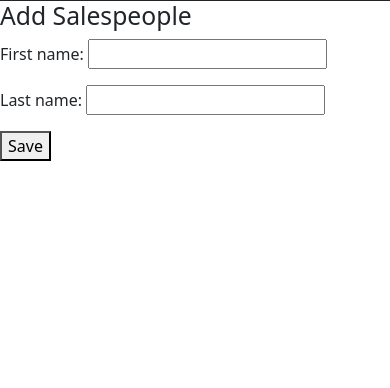
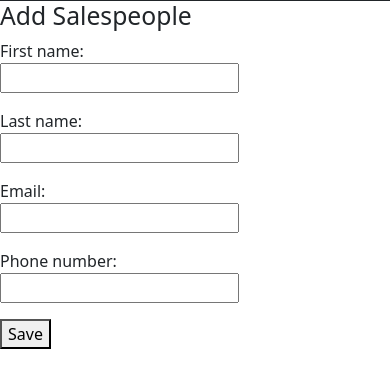
Before and after one commit to Pia007/car_app, a Django app: page /salespeople/new/ in a window 390 px wide. Shown: the part 15-403 px from the top of the page. Run offline with Django 3.2, Linux system fonts and the light colour scheme.

Commit message:
added salesperson email and phone

```diff
--- a/app/customers/views.py
+++ b/app/customers/views.py
@@ -19,14 +19,14 @@ class CustomerDetailView(DetailView):
 class CustomerCreateView(CreateView):
     model = Customer
     template_name = 'customers/customer_form.html'
-    fields = ['first_name', 'last_name', 'email', 'phone_number', 'address', 'city', 'state', 'zip_code']  # Updated fields
+    fields = ['first_name', 'last_name', 'email', 'phone_number', 'address', 'city', 'state', 'zip_code', 'handled_by', 'purchased_cars']  # Include 'handled_by' and 'purchased_cars'il', 'phone_number', 'address', 'city', 'state', 'zip_code']  # Updated fields
     success_url = reverse_lazy('customer_list')
 
 @method_decorator(csrf_exempt, name='dispatch')
 class CustomerUpdateView(UpdateView):
     model = Customer
     template_name = 'customers/customer_form.html'
-    fields = ['first_name', 'last_name', 'email', 'phone_number', 'address', 'city', 'state', 'zip_code']  # Updated fields
+    fields = ['first_name', 'last_name', 'email', 'phone_number', 'address', 'city', 'state', 'zip_code', 'handled_by', 'purchased_cars']  # Include 'handled_by' and 'purchased_cars'
     success_url = reverse_lazy('customer_list')
 
 class CustomerDeleteView(DeleteView):
--- a/app/salespeople/models.py
+++ b/app/salespeople/models.py
@@ -1,14 +1,18 @@
 from django.db import models
 from django.urls import reverse
+from django.core.validators import EmailValidator
+from phonenumber_field.modelfields import PhoneNumberField
 
 class Salespeople(models.Model):
     first_name = models.CharField(max_length=50)
     last_name = models.CharField(max_length=50)
-    # cars_sold = models.ManyToManyField('cars.Car', blank=True, related_name='salespeople_who_sold')
+    email = models.EmailField(unique=True, validators=[EmailValidator()])  # Email field
+    phone_number = PhoneNumberField(blank=True, null=True)  # Phone number field
     customers = models.ManyToManyField('customers.Customer', blank=True, related_name='salespeople_customers')
 
     def __str__(self):
         return f"{self.first_name} {self.last_name}"
 
+    #update the salesperson detail view to show the cars sold by the salesperson
     def get_absolute_url(self):
         return reverse('salespeople_new', args=[str(self.id)])
--- a/app/salespeople/templates/salespeople/salespeople_form.html
+++ b/app/salespeople/templates/salespeople/salespeople_form.html
@@ -5,7 +5,25 @@
 
     <form method="post">
         {% csrf_token %}
-        {{ form.as_p }}
+
+        <p>
+            {{ form.first_name.label_tag }}<br>
+            {{ form.first_name }}
+        </p>
+        <p>
+            {{ form.last_name.label_tag }}<br>
+            {{ form.last_name }}
+        </p>
+        <p>
+            {{ form.email.label_tag }}<br>
+            {{ form.email }}
+        </p>
+        <p>
+            {{ form.phone_number.label_tag }}<br>
+            {{ form.phone_number }}
+        </p>
+        <!-- Add other fields here as needed -->
+
         <button type="submit">Save</button>
     </form>
 
--- a/app/salespeople/views.py
+++ b/app/salespeople/views.py
@@ -19,13 +19,13 @@ class SalespeopleDetailView(DetailView):
 class SalespeopleCreateView(CreateView):
     model = Salespeople
     template_name = 'salespeople/salespeople_form.html'
-    fields = ['first_name', 'last_name']
+    fields = ['first_name', 'last_name', 'email', 'phone_number', 'customers']
     success_url = reverse_lazy('salespeople_list')
 
 class SalespeopleUpdateView(UpdateView):
     model = Salespeople
     template_name = 'salespeople/salespeople_form.html'
-    fields = ['first_name', 'last_name']
+    fields = ['first_name', 'last_name', 'email', 'phone_number', 'customers']
     success_url = reverse_lazy('salespeople_list')
 
     def form_valid(self, form):
```
Also changed, not shown: app/salespeople/templates/salespeople/salespeople_detail.html (+3 -4 lines).
